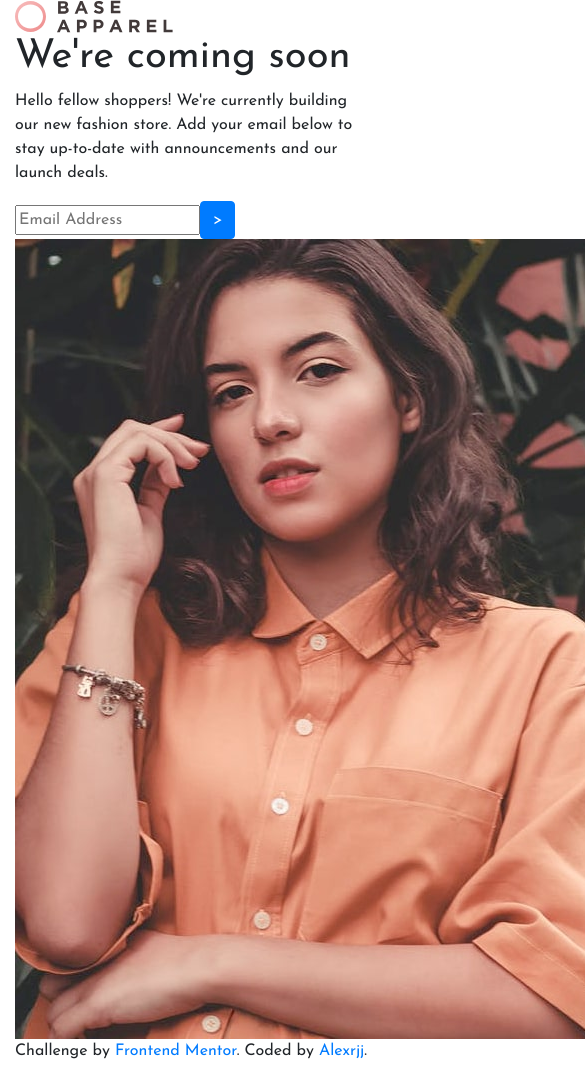
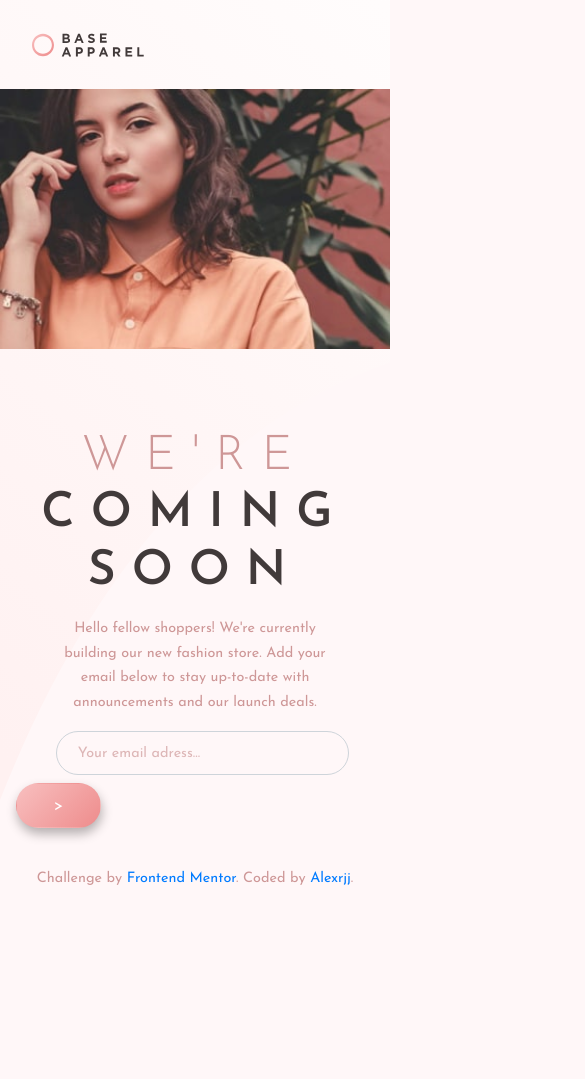
Before and after one commit to Alexrjj/base-apparel-coming-soon, a plain HTML site: page index.html in a window 390 px wide. Shown: the top 1079 px of the page, 585 px wide, since content can reach past the window. After the commit the page ends 906 px from the top, so only its background shows below. Drawn offline with nearby package versions, Linux system fonts and the light colour scheme.

Commit message:
Style desktop and mobile sizes

```diff
--- a/index.html
+++ b/index.html
@@ -25,35 +25,34 @@
 
 </head>
 <body class="body">
-<div class="container">
+<div class="container-fluid">
   <div class="row">
-    <div class="col">
-      <div class="header">
+    <div class="col-lg-6 col-md-12 left-column" style="
+    padding-left: 0;
+    padding-right: 0;
+">
+      <header>
         <img src="images/logo.svg" alt="">
+      </header>
+      <img class="mobile-pic" src="images/hero-mobile.jpg" alt="">
+
+      <div class="intro">
+        <h1>We're <strong>coming soon</strong></h1>
+        <p>Hello fellow shoppers! We're currently building our new fashion store.
+          Add your email below to stay up-to-date with announcements and our launch deals.
+        </p>
       </div>
-      <div class="row">
-        <div class="col intro">
-          <h1>We're coming soon</h1>
-          <p>Hello fellow shoppers! We're currently building our new fashion store.
-            Add your email below to stay up-to-date with announcements and our launch deals.
-          </p>
+      <form class="form-inline needs-validation" novalidate>
+        <div class="form-group">
+          <input type="email" class="form-control" id="emailAdress" placeholder="Your email adress..." required>
+          <div class="invalid-feedback">
+            Please provide a valid email adress
+          </div>
         </div>
-      </div>
-      <div class="row">
-        <div class="col subscribe">
-          <form class="form-inline">
-            <div class="form-row">
-              <div class="col">
-                <input type="email" class="emailAdress" id="emailAdress" placeholder="Email Address" required>
-              </div>
-            </div>
-            <button class="btn btn-primary" type="submit">></button>
-          </form>
-        </div>
-      </div>
+        <button type="submit" class="btn btn-primary"> ></button>
+      </form>
     </div>
-    <div class="col">
-      <img src="images/hero-desktop.jpg" alt="">
+    <div class="col-lg-6 col-md-12 right-column">
     </div>
   </div>
 </div>
--- a/styles/style.sass
+++ b/styles/style.sass
@@ -17,5 +17,129 @@ $dark-grayish-red: hsl(0, 6%, 24%)
 $josefin-sans: 'Josefin Sans', sans-serif
 
 .body
+  background: #fff7f8 url("../images/bg-pattern-desktop.svg") no-repeat
+  //background-size: cover
   font-family: $josefin-sans
   font-size: 16px
+
+  header
+    padding: 5rem
+
+.left-column
+  .intro
+    padding: 5rem 1rem .5rem 5rem
+
+    h1
+      font-size: 4.5rem
+      text-transform: uppercase
+      font-weight: 300
+      color: $desaturated-red
+      letter-spacing: 1rem
+
+    strong
+      color: $dark-grayish-red
+      font-weight: 600
+
+    p
+      padding: 1rem 5rem 0 0
+      color: $desaturated-red
+      line-height: 1.7
+
+.form-inline
+  padding-left: 5rem
+
+  .form-control
+    border-radius: 40px
+    padding: 1.3rem 12rem 1.3rem 1.3rem
+    background: none
+
+  button
+    -webkit-box-shadow: 1px 6px 11px rgba(0,0,0,0.29)
+    -moz-box-shadow: 1px 6px 11px rgba(0,0,0,0.29)
+    box-shadow: 1px 6px 11px rgba(0,0,0,0.29)
+    background-image: linear-gradient(135deg, hsl(0, 80%, 86%), hsl(0, 74%, 74%))
+    border-color: transparent
+    padding: 0.6rem 2.3rem
+    border-radius: 40px
+    position: relative
+    left: -5rem
+
+
+  button:hover
+    background: linear-gradient(135deg, #FADADB 0%, #F8C8C8 100%)
+    border-color: transparent
+
+  .form-control::placeholder
+    font-size: 0.9rem
+    color: rgba(207,154,154,0.70)
+
+  .invalid-feedback
+    margin: 0
+    padding: 0
+
+.right-column
+  background: url('../images/hero-desktop.jpg') no-repeat
+  width: 610px
+  height: 800px
+
+.attribution
+  padding-top: 2rem
+  text-align: center
+  font-size: 0.9rem
+  color: $desaturated-red
+
+@media (max-width: 719px)
+  .body
+    header
+      padding: 2rem
+
+      img
+        width: 7rem
+
+  .mobile-pic
+    display: grid
+    margin: auto
+    width: 100%
+
+  .right-column
+    display: none
+
+  .left-column
+    .intro
+      padding: 5rem 0 0 0
+      margin: 0
+      text-align: center
+
+      h1
+        font-size: 3rem
+        margin: 0
+        padding: 0
+
+      p
+        font-size: 0.9rem
+        margin: 0
+        padding: 1rem 3rem
+
+    .form-inline
+      padding-left: 3.5rem
+
+    .form-control
+      margin: 0
+      padding: 1.3rem 5.8rem 1.3rem 1.3rem
+
+    button
+      position: relative
+      left: -40px
+      top: -8px
+
+@media (min-width: 720px)
+  .mobile-pic
+    display: none
+
+@media (min-width: 1440px)
+  .container-fluid
+    max-width: 1440px
+
+  .intro
+    p
+      padding: 1rem 9rem 0 0
```
Also changed, not shown: styles/style.css, 1 other file.
